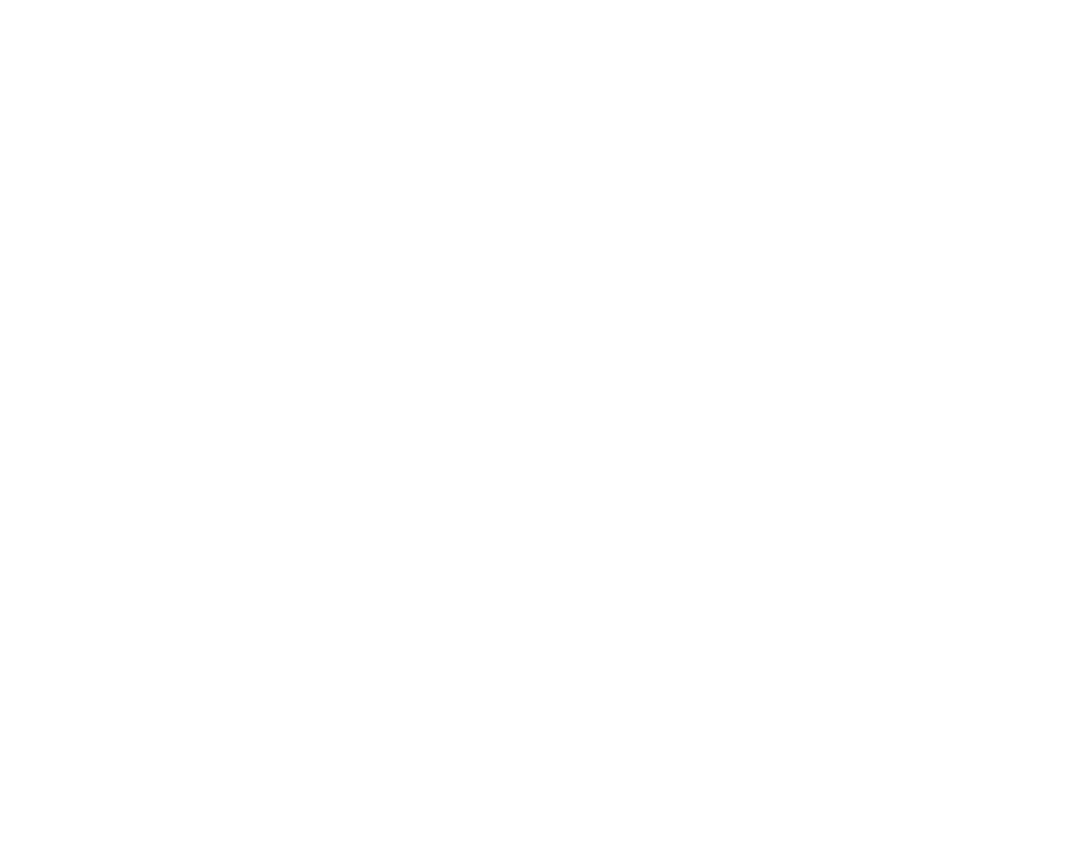
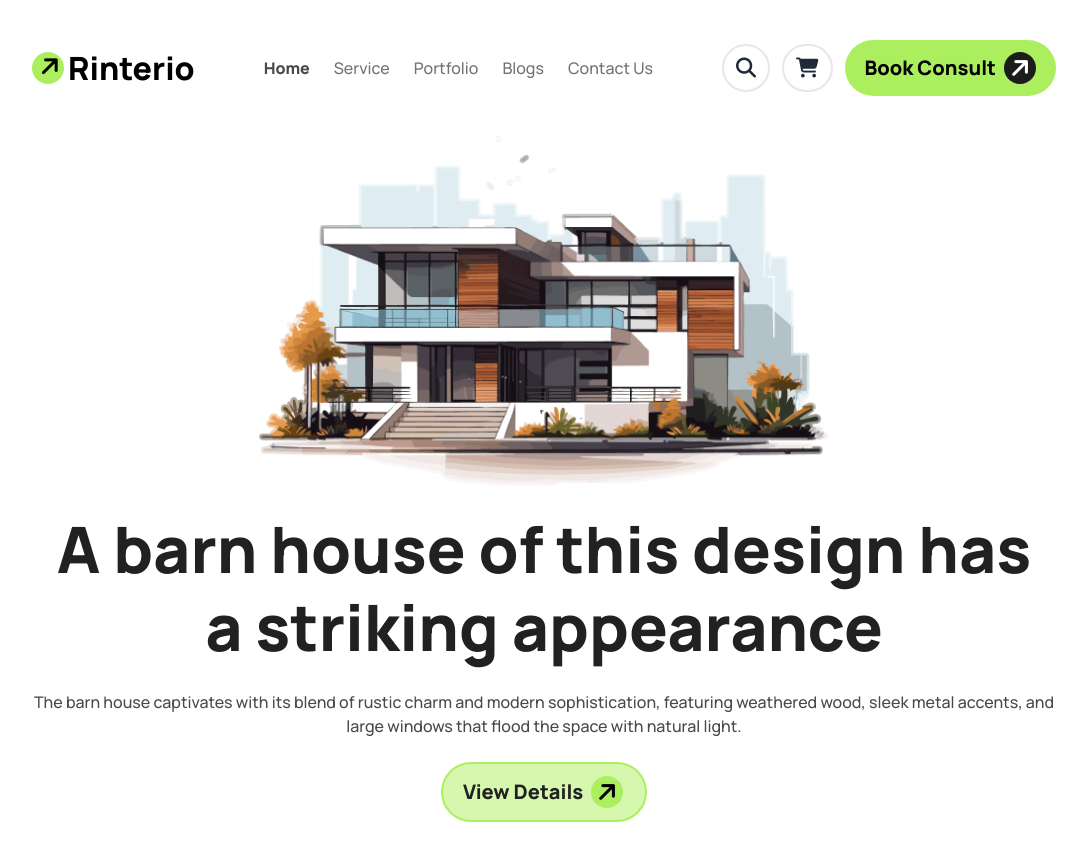
Before and after one commit to amahim/assignment-three, a plain HTML site: page index.html in a window 1280 px wide. Shown: the whole page, without its empty margins (96-1183 px from the left). Before the commit the page ends 800 px from the top, so only its background shows below. Drawn offline with nearby package versions, Linux system fonts and the light colour scheme.

Commit message:
header added

```diff
--- a/index.html
+++ b/index.html
@@ -13,6 +13,7 @@
             extend: {
               colors: {
                 clifford: '#da373d',
+                'color1':'#ABEF5F',
               }
             }
           }
@@ -34,6 +35,52 @@
     </style>
 </head>
 <body class="font-manrope">
+    <header class="bg-gradient-to-r from-[#FFFFFF] to-[#ffffff] ..." >
+        <!-- navbar -->
+        <nav class=" w-4/5 mx-auto flex items-center justify-between md:py-10 py-6">
+            <!-- left -->
+            <div class="flex items-center gap-1">
+                <i class="fa-solid fa-arrow-right text-2xl pl-2 text-black -rotate-45 bg-color1 rounded-full h-8 w-8"></i>
+                <h3 class="font-extrabold text-[28px] text-black md:text-[32px]">Rinterio</h3>
+            </div>
+            <!-- mid -->
+            <div class="hidden md:block">
+                <ul class="text-[#737373] font-medium flex gap-6">
+                    <li class="text-[#494949] font-extrabold">Home</li>
+                    <li>Service</li>
+                    <li>Portfolio</li>
+                    <li>Blogs</li>
+                    <li>Contact Us</li>
+                </ul>
+            </div>
+            <!-- right -->
+            <div class="hidden md:block">
+                <div class="flex items-center gap-3">
+                    <i class="fa-solid fa-magnifying-glass border-2 rounded-full px-3 py-3 text-[20px] bg-white h-12"></i>
+                    <i class="fa-solid fa-cart-shopping border-2 rounded-full px-3 py-3 text-[20px] bg-white h-12"></i>
+                    <button class="text-[20px] font-extrabold text-black flex items-center gap-2 bg-color1 px-5 py-3 rounded-full">Book Consult <i class="fa-solid fa-arrow-right text-2xl text-white -rotate-45 bg-[#1C1C1C] rounded-full h-8 w-8"></i>
+                    </button>
+                </div>
+            </div>
+            <!-- responsive brgr -->
+             <div class="md:hidden block">
+                <i class="fa-solid fa-bars border-2 rounded-full px-3 py-3 text-[20px] bg-white"></i>
+             </div>
+        </nav>
+        <!-- banner -->
+         <div class="w-4/5 mx-auto flex flex-col items-center text-center gap-6 md:pb-20 pb-10">
+            <img src="./assets/banner.png" alt="">
+            <h1 class="text-[#212121] md:text-[64px] font-extrabold text-[28px] md:leading-[78px] leading-7">A barn house of this design has a striking appearance</h1>
+            <p class="text-[#494949] text-[14px] md:text-base font-medium">The barn house captivates with its blend of rustic charm and modern sophistication, featuring weathered wood, sleek metal accents, and large windows that flood the space with natural light.</p>
+            <button class="text-[20px] font-extrabold text-[#212121] flex items-center gap-2 bg-[#ABEF5F80] border-2 border-color1 md:px-5 px-20 py-3 rounded-full w-full md:w-[206px]">View Details <i class="fa-solid fa-arrow-right text-2xl text-black -rotate-45 bg-color1 rounded-full h-8 w-8"></i>
+            </button>
+         </div>
+    </header>
+    <main>
 
+    </main>
+    <footer>
+
+    </footer>
 </body>
 </html>
```
